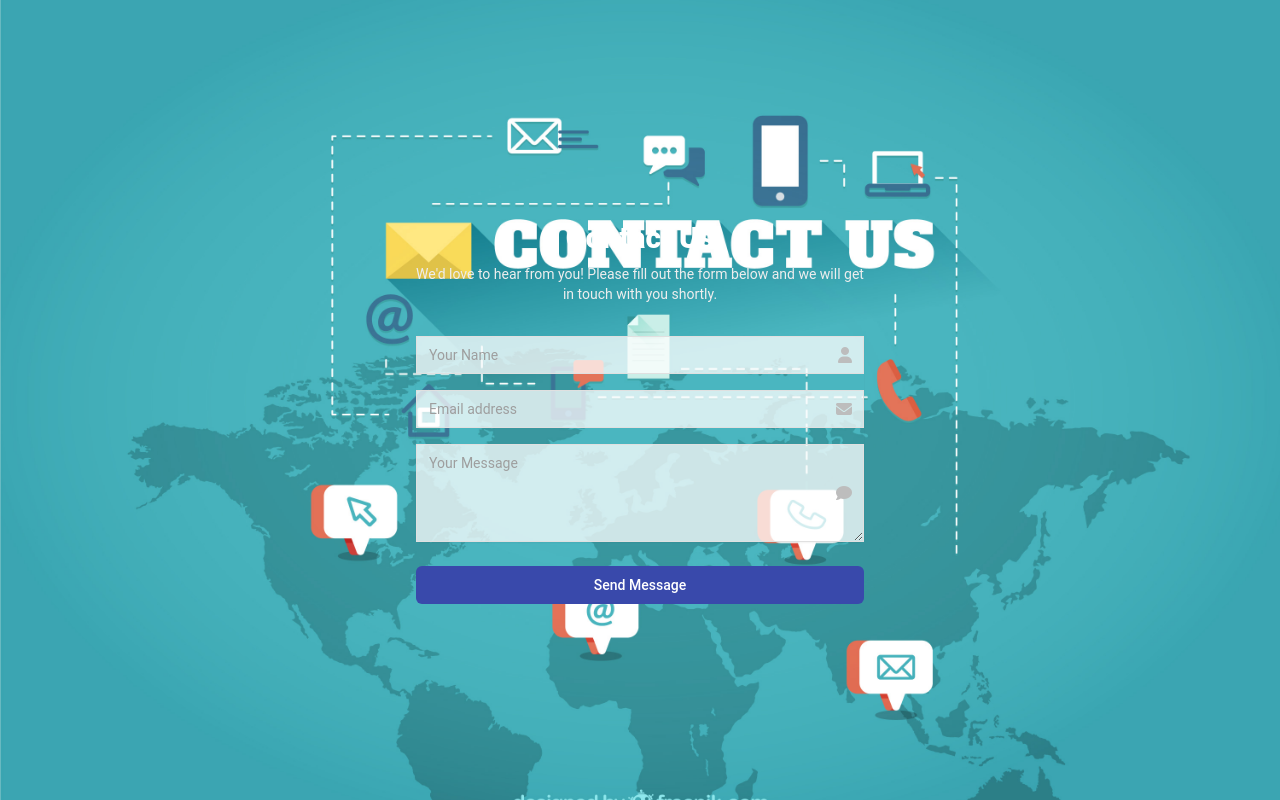
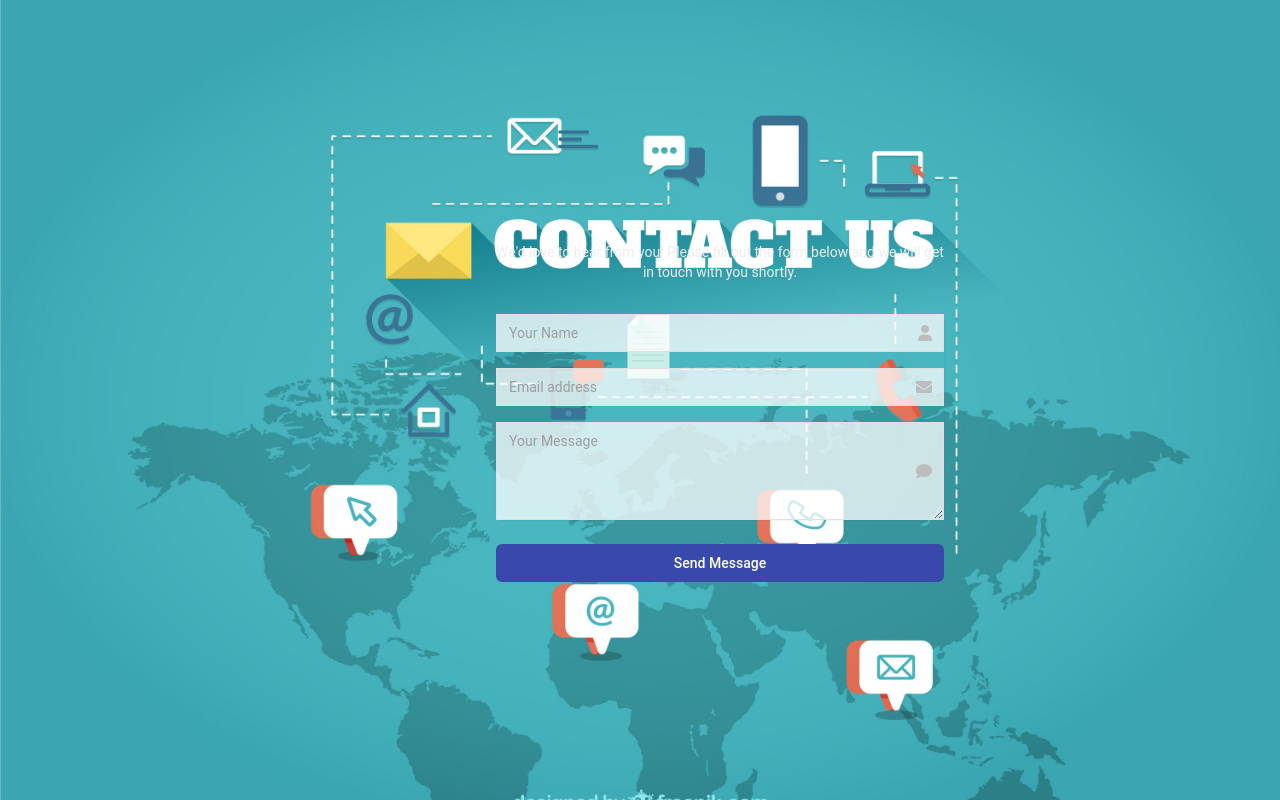
Before and after one commit to kumar1397/College-Mart, a React (Create React App) app: page /contactus in a window 1280 px wide. Built offline with nearby package versions, Linux system fonts and the light colour scheme; a web font is replaced by a local one.

Commit message:
updated contact us page

```diff
--- a/src/components/contact-us/contact.jsx
+++ b/src/components/contact-us/contact.jsx
@@ -8,10 +8,10 @@ const ContactUs = () => {
         className="min-h-screen bg-cover bg-center flex items-center justify-center py-12 px-4 sm:px-6 lg:px-8"
         style={{ backgroundImage: `url(${backgroundImage})` }}
       >
-        <div className="max-w-lg w-full p-8 space-y-8">
+        <div className="max-w-lg w-full p-8 space-y-8 ml-40">
           <div>
             <h2 className="mt-6 text-center text-3xl font-extrabold text-white">
-              Contact Us
+              {/* Contact Us */}
             </h2>
             <p className="mt-2 text-center text-sm text-gray-200">
               We'd love to hear from you! Please fill out the form below and we will get in touch with you shortly.
```
